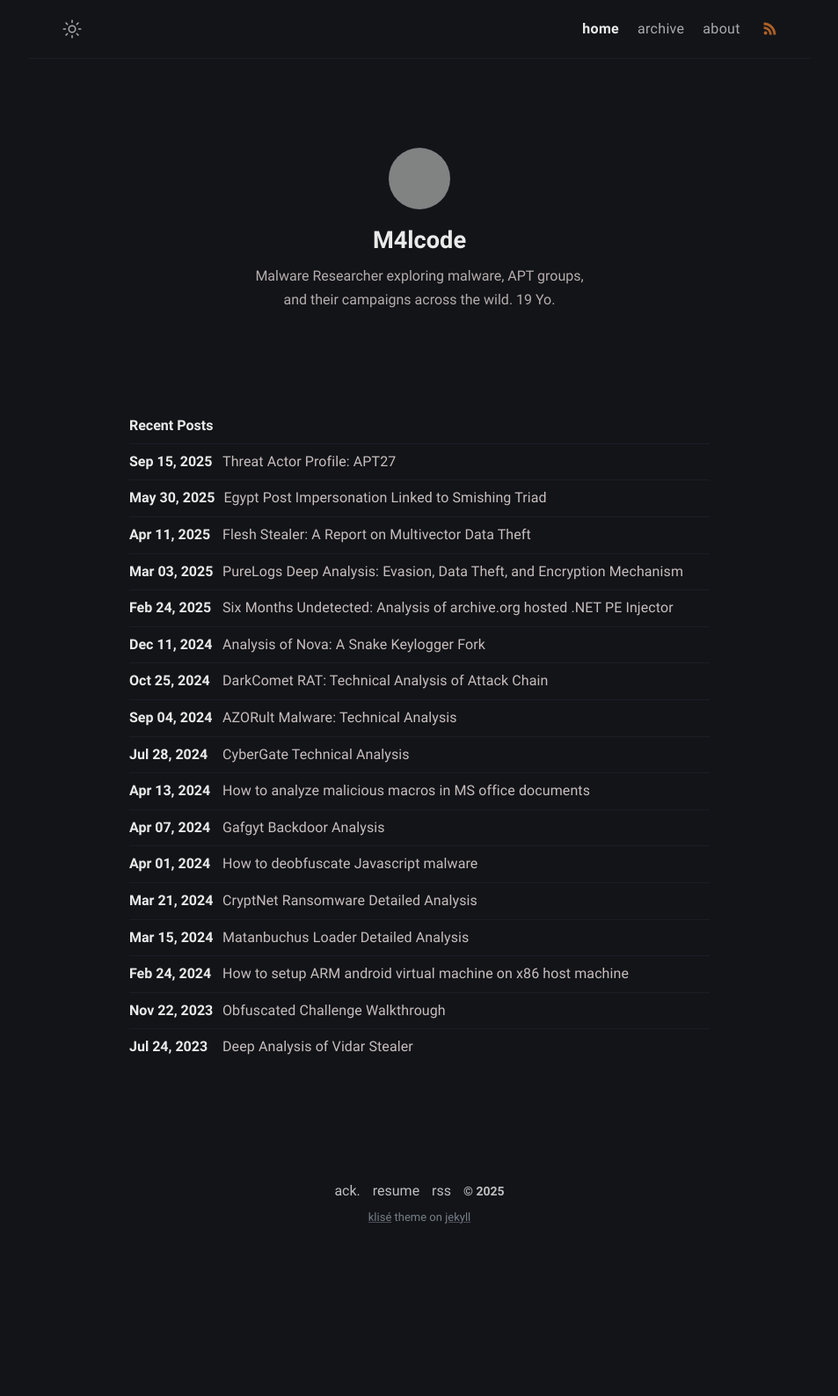
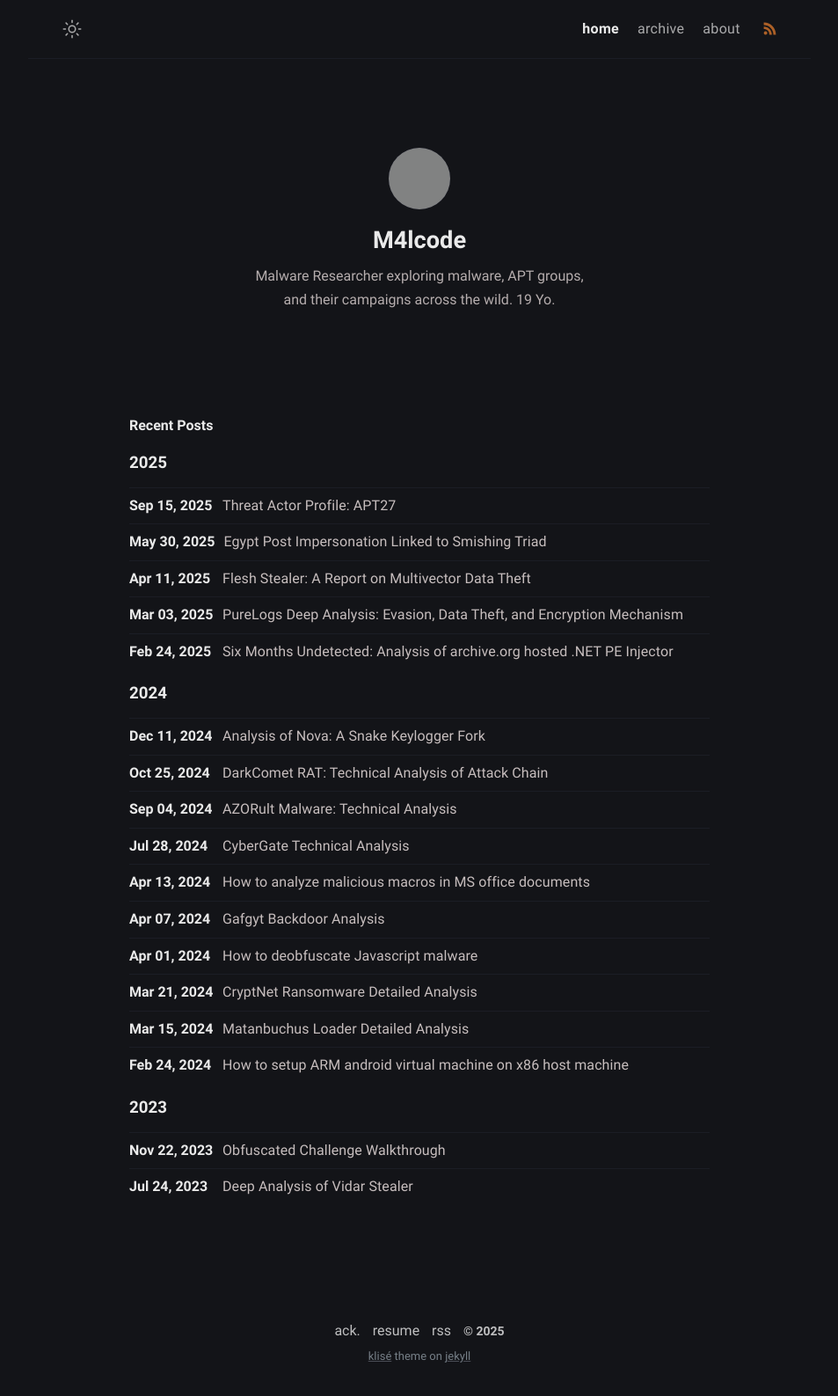
Before and after one commit to M4lcode/m4lcode.github.io, a Jekyll site: the page built from index.md, in a window 1280 px wide. Shown: the whole page at 88% size, without its empty margins (163-1116 px from the left). Built offline with Jekyll 4.4.1, drawn with Linux system fonts in a browser that asks for light colours; before the commit the page ends 1428 px from its top, so only the background shows below that; grey boxes are pictures that could not be loaded.

Commit message:
Update home.html

```diff
--- a/_layouts/home.html
+++ b/_layouts/home.html
@@ -3,8 +3,16 @@ layout: default
 home: true
 ---
 
-<h3 class="posts-item-note" aria-label="Recent Posts">Recent Posts</h3>
-{%- for post in site.posts -%}
+<h2 class="posts-item-note" aria-label="Recent Posts">Recent Posts</h2>
+
+{%- assign posts_by_year = site.posts | group_by_exp: "post", "post.date | date: '%Y'" -%}
+{%- assign posts_by_year = posts_by_year | sort: "name" | reverse -%}
+
+{%- for year in posts_by_year -%}
+  <section class="posts-year">
+    <h3 class="posts-year-title">{{ year.name }}</h3>
+
+    {%- for post in year.items -%}
       <article class="post-item">
         <span class="post-item-date">{{ post.date | date: "%b %d, %Y" }}</span>
         <h4 class="post-item-title">
@@ -12,3 +20,5 @@ home: true
         </h4>
       </article>
     {%- endfor -%}
+  </section>
+{%- endfor -%}
```
Lines whose indentation alone changed are shown as unchanged.
